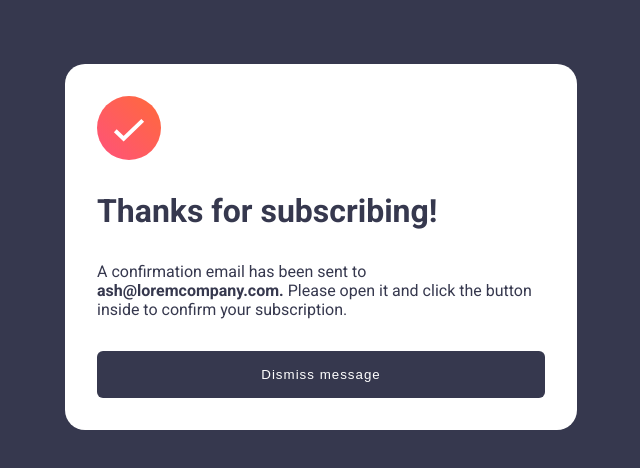
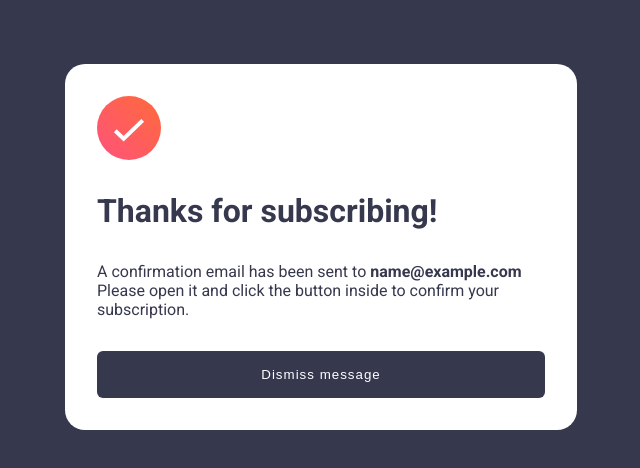
Before and after one commit to AnthoniaEfe/newsletter_form, a plain HTML site: page index.html in a window 1280 px wide. Both pictures are taken after typing "name@example.com" into the empty fields and a click on the button "Subscribe to monthly newsletter". Shown: the whole page, without its empty margins (319-959 px from the left). Drawn offline with Linux system fonts and the light colour scheme.

Commit message:
change user-email

```diff
--- a/index.html
+++ b/index.html
@@ -69,7 +69,7 @@
         <h2 id="success-title">Thanks for subscribing!</h2>
         <p id="success-details">
           A confirmation email has been sent to
-          <b>ash@loremcompany.com.</b> Please open it and click the button
+          <b id="user-email">ash@loremcompany.com.</b> Please open it and click the button
           inside to confirm your subscription.
         </p>
         <button id="dismiss-btn">Dismiss message</button>
--- a/main.js
+++ b/main.js
@@ -5,6 +5,7 @@ const successCard = document.getElementById("success-card");
 const errorMessage = document.getElementById("error-message");
 const cardContainer = document.getElementById("card");
 const dismissButton = document.getElementById("dismiss-btn");
+const userEmail = document.getElementById("user-email");
 
 let email = emailInput.value.trim();
 
@@ -26,6 +27,8 @@ function handleSubmit(e) {
     emailInput.value = "";
     cardContainer.style.display = "none";
     successCard.style.display = "flex";
+
+    userEmail.textContent = email;
   }
 }
 
```
